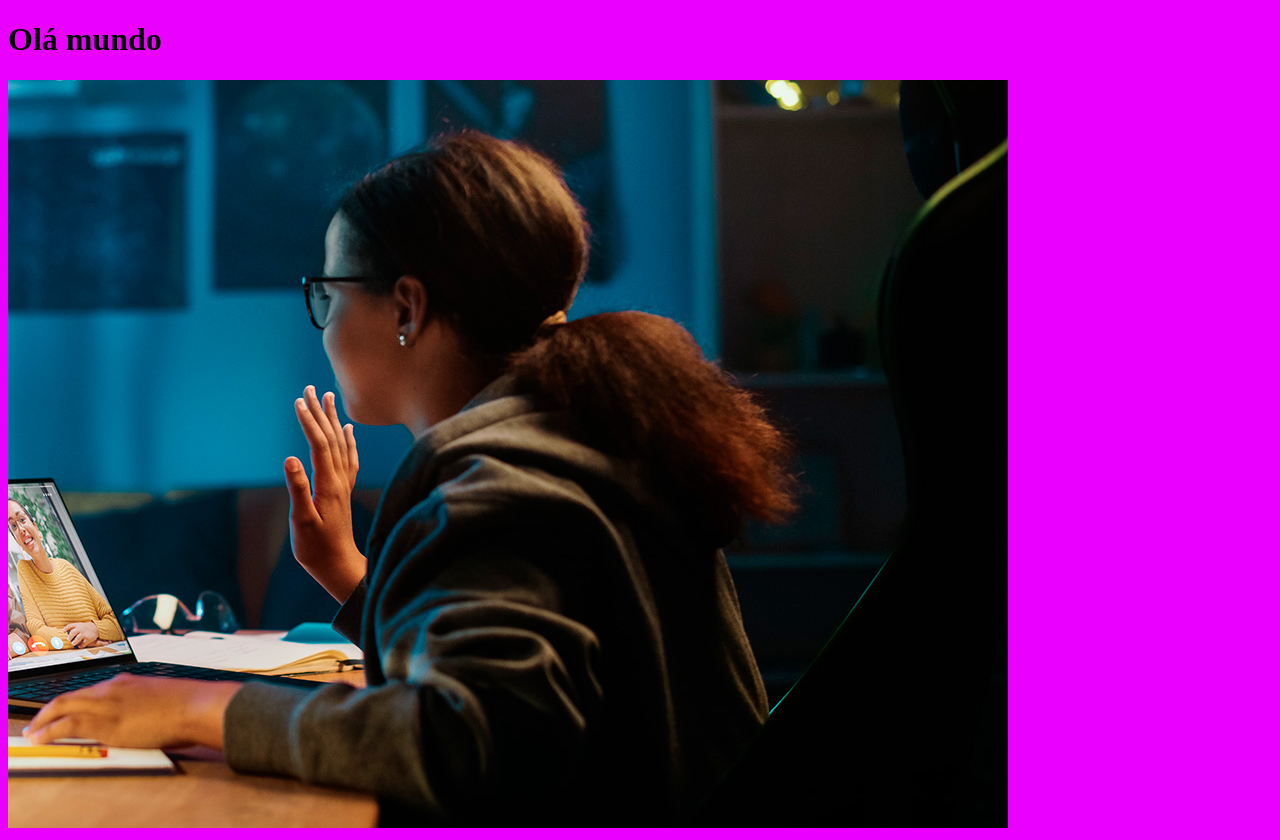
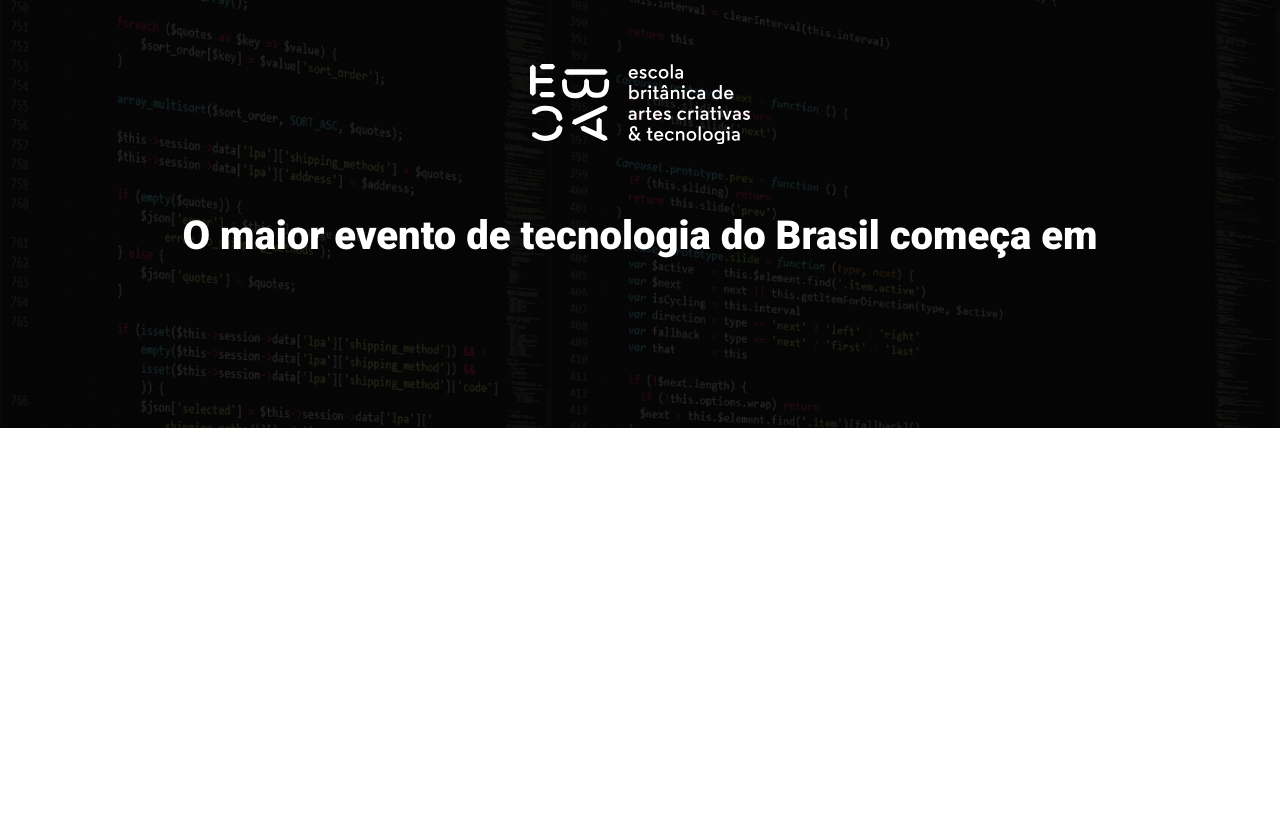
Before and after one commit to YasminVenceslau/LandingPage, a website: page src/index.html in a window 1280 px wide. After the commit the page ends 800 px from the top, so only its background shows below. Drawn offline with nearby package versions, Linux system fonts and the light colour scheme; files that its build step writes are made by us from their sources.

Commit message:
criação hero

```diff
--- a/src/index.html
+++ b/src/index.html
@@ -3,13 +3,21 @@
 <head>
     <meta charset="UTF-8">
     <meta name="viewport" content="width=device-width, initial-scale=1.0">
-    <title>Document</title>
+    <title>EBAC Tech Talks</title>
+        <link rel="preconnect" href="https://fonts.googleapis.com">
+        <link rel="preconnect" href="https://fonts.gstatic.com" crossorigin>
+        <link href="https://fonts.googleapis.com/css2?family=Roboto:wght@400;700;900&display=swap" rel="stylesheet">
     <link rel="stylesheet" href="/dist/styles/main.css">
 </head>
 <body>
-    <h1>Olá mundo</h1>
-    <img src="images/backend.png" alt="">
-
+    <header class="hero">
+        <div class="container">
+            <img class="hero__logo" src="/src/images/ebac_logo.svg" alt="EBAC">
+            <p class="hero__text">
+                O maior evento de tecnologia do Brasil começa em
+            </p>
+        </div>
+    </header>
 
     <script src="scripts/main.js"></script>
 </body>
--- /dev/null
+++ b/src/styles/_hero.scss
@@ -0,0 +1,55 @@
+.hero{
+    padding-top:64px ;
+    padding-bottom: 100px;
+
+    background: linear-gradient(rgba(0, 0, 0, 0.7), rgba(0, 0, 0, 0.7)), url(/src/images/fundo.png);
+    background-repeat: no-repeat;
+    background-size: cover;
+
+    position: relative;
+
+    .container{
+        position: relative;
+    }
+
+    &::before{
+        position: absolute;
+        top: 0;
+        left: 0;
+        width: 100%;
+        height: 100%;
+        background-color: rgba(0, 0, 0, 0.367);
+        content: '';
+    }
+
+    &__logo{
+        margin: 0  auto;
+        height: 80px;
+        display: block;
+    }
+
+    &__text{
+        margin: 64px 0;
+        font-size: 40px;
+        line-height: 56px;
+
+        font-weight: 800;
+        text-align: center;
+
+    }
+
+    @media (max-width:640px){
+
+        padding: 40px 0;
+
+        &__logo{
+            height: 40px;
+        }
+
+        &__text{
+            font-size: 22px;
+            line-height: 24px;
+            margin: 24px 0;
+        }
+    }
+}
--- a/src/styles/main.scss
+++ b/src/styles/main.scss
@@ -1,3 +1,27 @@
-body{
-    background-color: rgb(234, 0, 255);
+@use 'hero';
+
+*{
+    padding: 0;
+    margin: 0;
+    box-sizing: border-box;
+    font-family: Roboto, sans-serif;
+    color: white;
 }
+
+.container{
+    max-width: 960px;
+    width: 100%;
+    margin: 0 auto;
+
+
+
+    @media (max-width:640px ){
+        max-width: 80%;
+
+    }
+
+    @media (max-width:1024px){
+        max-width: 90%;
+    }
+
+}
```
